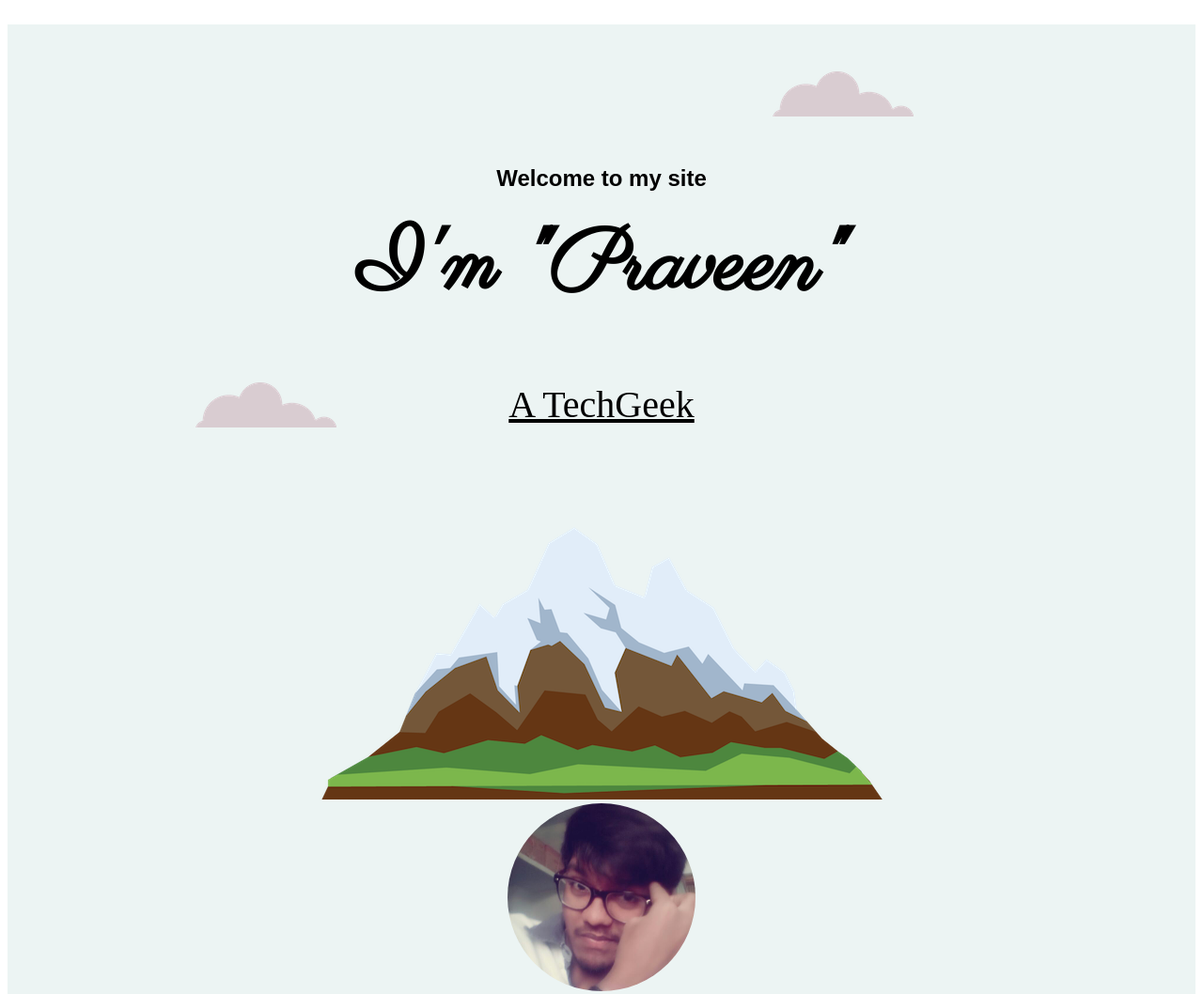
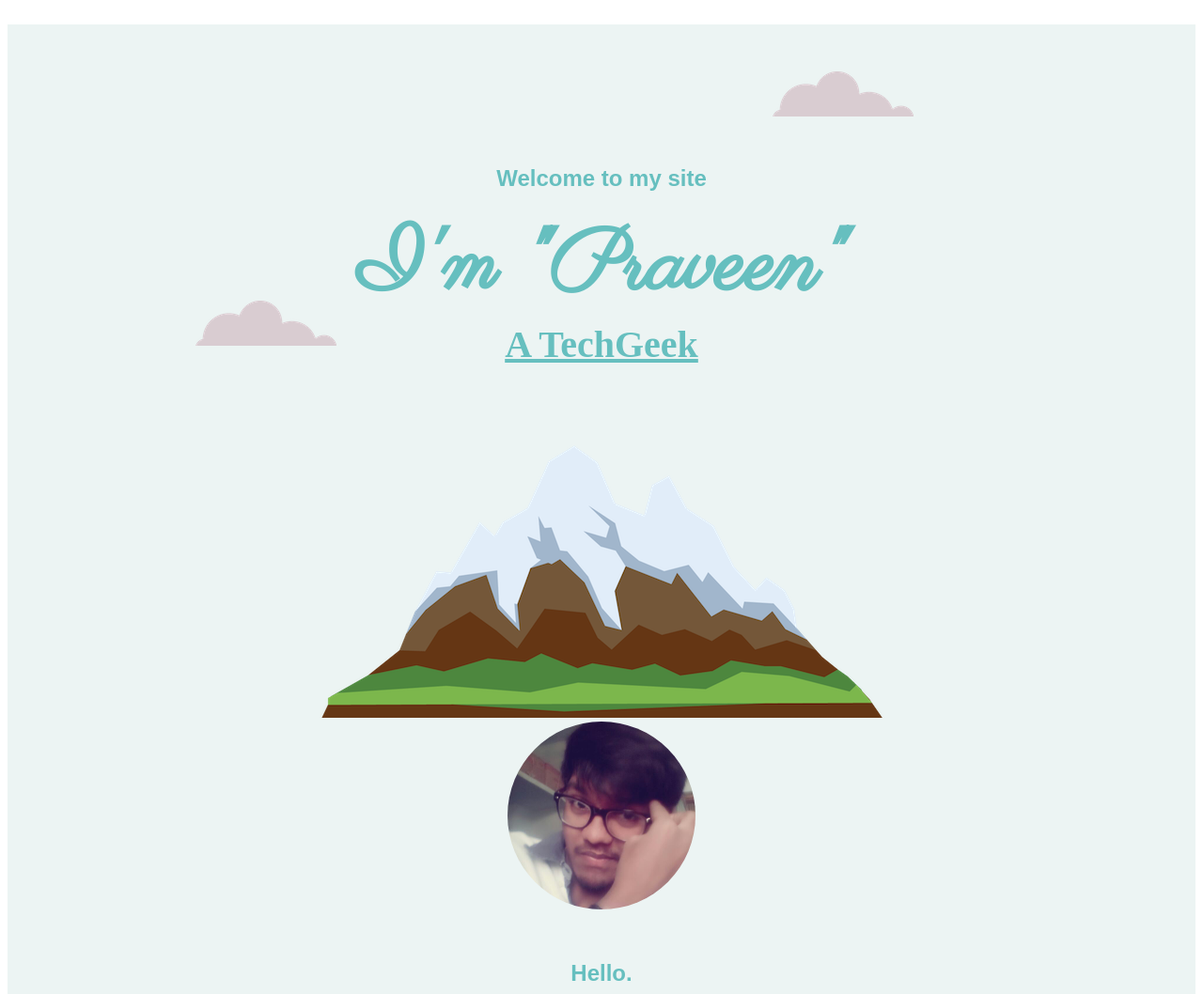
Before and after one commit to bommankondapraveenkumar/PN, a plain HTML site: page index.html in a window 1280 px wide. Shown: the top 1058 px of the page at 94% size. Drawn offline with Linux system fonts and the light colour scheme; a web font is replaced by a local one.

Commit message:
Update styles.css

```diff
--- a/styles.css
+++ b/styles.css
@@ -6,17 +6,21 @@ body {
 }
 
 h1 {
+	color: #66BFBF;
 	font-size: 565%;
 	margin-top:0;
+	margin-bottom: 20px;;
 	font-family: 'Parisienne', cursive;
 }
 
 h2 {
+color: #66BFBF;
 margin-top:50px;
 font-family: 'Asul', sans-serif;
 }
 
 h3 {
+color: #11999E;
 font-family: 'Asul', sans-serif;
 }
 .round{
@@ -62,9 +66,17 @@ font-family: 'Asul', sans-serif;
 border-width:20px;
 }
 .fon{
+	color: #66BFBF;
 	font-size: 2.5em;
+	line-height: 0;
 	text-decoration: underline;
+	font-weight: bold;
+	margin-top: 0;
 }
+.fon:hover{color: #11999E;}
 .font{
 	font-size: 1.2em;
 }
+.backcolor:hover{
+	color: #11999E;
+}
```
